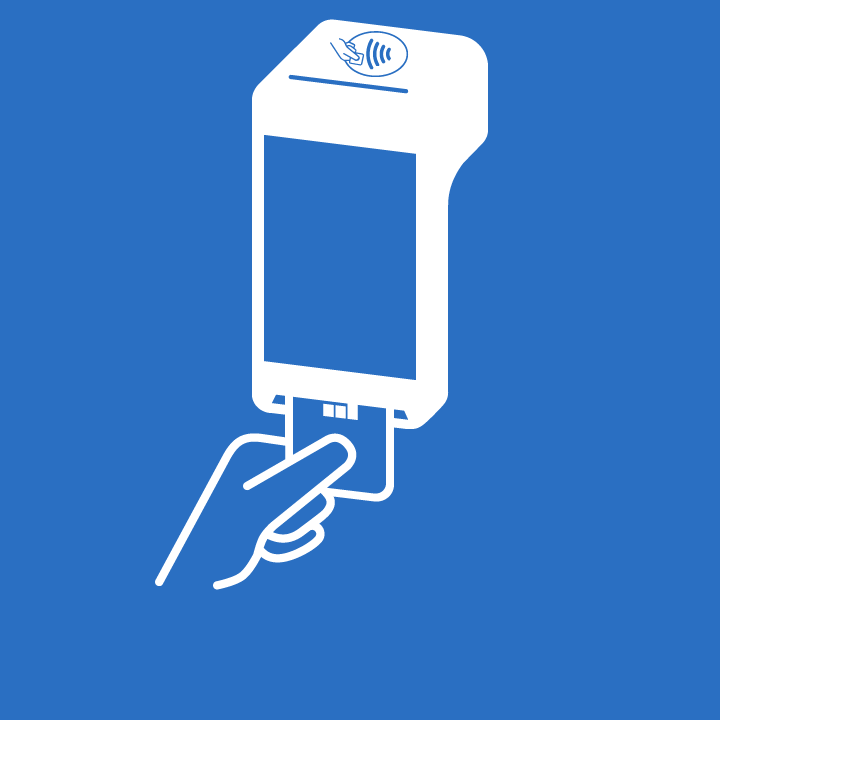
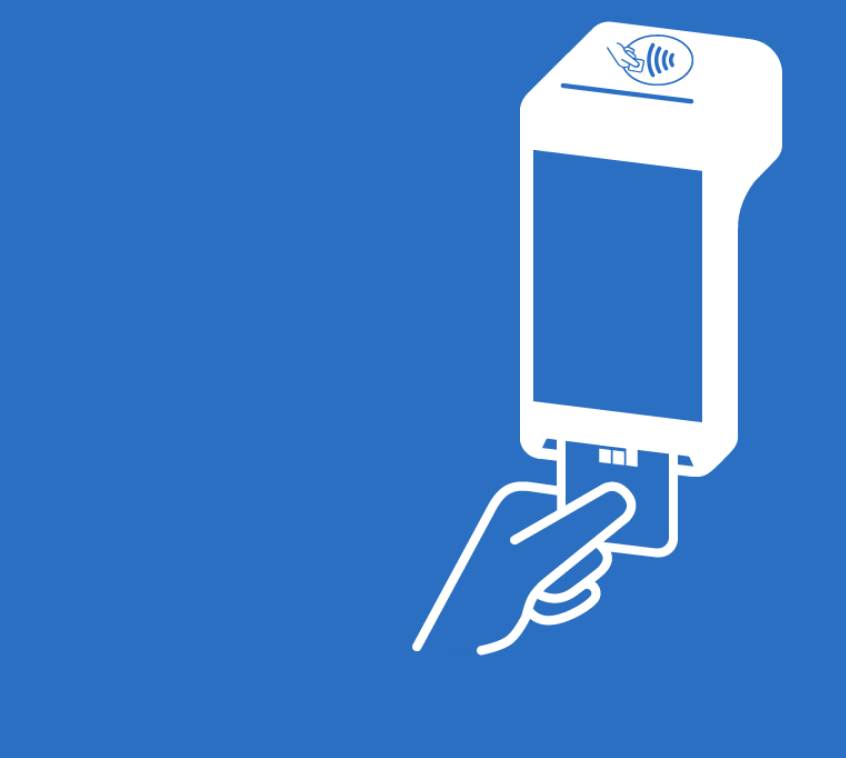
Before and after one commit to ceslovas-grajevskis/ceslovas-grajevskis.github.io, a plain HTML site: page card-ani/expecting/demo.html in a window 1280 px wide. Shown: the whole page, without its empty margins (0-846 px from the left). Drawn offline with Linux system fonts and the light colour scheme.

Commit message:
Update demo.html

```diff
--- a/card-ani/expecting/demo.html
+++ b/card-ani/expecting/demo.html
@@ -18,8 +18,8 @@
             text-align: center;
             opacity: 1;
             background-color:#2A6FC2;
-            max-width:720px;
-            max-height:720px;
+/*            max-width:720px;*/
+/*            max-height:720px;*/
         }
 
     </style>
```
